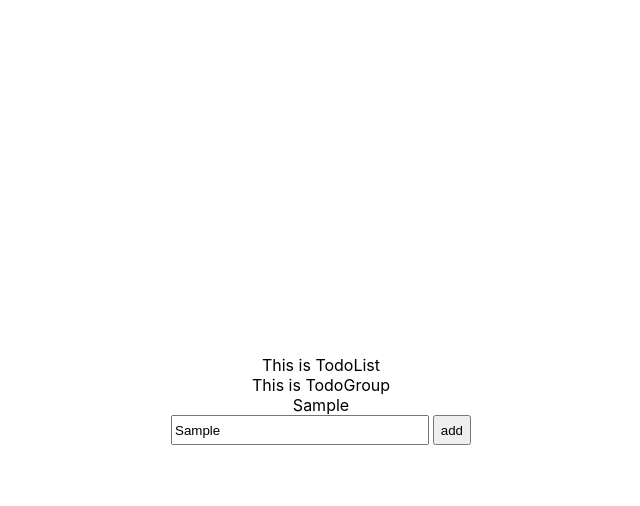
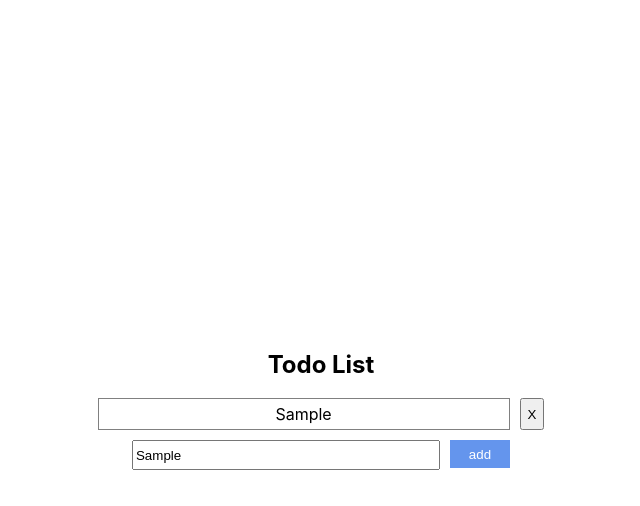
Before and after one commit to Johnny-Zhong908/day11_JohnnyZhong, a React (Create React App) app: page / in a window 1280 px wide. Both pictures are taken after typing "Sample" into the empty fields and a click on the button "add". Shown: the top 506 px of the page, without its empty margins (319-959 px from the left). Built offline with nearby package versions, Linux system fonts and the light colour scheme.

Commit message:
feat: implement the useReducer and useContext with TodoList

```diff
--- a/src/App.js
+++ b/src/App.js
@@ -1,10 +1,14 @@
+import React from "react";
 import './App.css';
 import TodoList from "./components/TodoList";
+import { TodoListProvider } from "./context/TodoListContext";
 
 function App() {
   return (
     <div className="App">
-      <TodoList/>
+      <TodoListProvider>
+        <TodoList/>
+      </TodoListProvider>
     </div>
   );
 }
--- a/src/components/TodoGenerator.css
+++ b/src/components/TodoGenerator.css
@@ -1,10 +1,18 @@
 .todo-generator-wrapper {
-  width: 300px;
   display: flex;
-  justify-content: space-between;
+  justify-content: center;
 
   input {
-    width: 250px;
+    width: 300px;
     height: 24px;
+    margin-right: 10px;
+  }
+
+  button {
+    background-color: cornflowerblue;
+    color: white;
+    border: none;
+    width: 60px;
+    height: 28px;
   }
 }
--- a/src/components/TodoGenerator.jsx
+++ b/src/components/TodoGenerator.jsx
@@ -1,17 +1,21 @@
 import "./TodoGenerator.css";
-import { useState } from "react";
+import { useContext, useState } from "react";
+import { TodoListContext } from "../context/TodoListContext";
 
-const TodoGenerator = (props) => {
-  const [text, setText] = useState("");
+const TodoGenerator = () => {
+  const [text, setText] = useState("")
+  const { dispatch } = useContext(TodoListContext);
 
   const handleChange = (event) => {
-    setText(event.target.value);
-  };
-
+    setText(event.target.value)
+  }
 
   const handleAdd = () => {
-    props.addTodo(text);
-  };
+    if (text.trim()) {
+      dispatch({ type: 'ADD_TODO', payload: text });
+    }
+  }
+
   return(
       <div className={"todo-generator-wrapper"}>
         <input maxLength={100} value={text} onChange={handleChange}/>
--- a/src/components/TodoGroup.jsx
+++ b/src/components/TodoGroup.jsx
@@ -1,11 +1,13 @@
+import { useContext } from "react";
+import { TodoListContext } from "../context/TodoListContext";
 import TodoItem from "./TodoItem";
 
-const TodoGroup = (props) => {
+const TodoGroup = () => {
+  const { state } = useContext(TodoListContext)
   return (
       <div>
-        <span>This is TodoGroup</span>
-        {props.todoList.map((todo) => {
-          return <TodoItem todo={todo} key={todo.id}/>
+        {state.map((todo) => {
+          return <TodoItem key={todo.id} todo={todo}/>
         })}
       </div>
   );
--- /dev/null
+++ b/src/components/TodoItem.css
@@ -0,0 +1,16 @@
+.todo-item-wrapper {
+  display: flex;
+  justify-content: space-between;
+  margin: 10px 0;
+}
+
+.todo-text {
+  border: solid 1px gray;
+  width: 400px;
+  padding: 5px;
+  margin-right: 10px;
+}
+
+.done {
+  text-decoration: line-through;
+}
--- a/src/components/TodoItem.jsx
+++ b/src/components/TodoItem.jsx
@@ -1,6 +1,22 @@
-const TodoItem = (props) => {
+import "./TodoItem.css";
+import { TodoListContext } from "../context/TodoListContext";
+import { useContext } from "react";
+
+const TodoItem = ({todo}) => {
+  const { dispatch } = useContext(TodoListContext);
+
+  const handleToggleTodo = () => {
+    dispatch({ type: 'TOGGLE_TODO', payload: todo.id });
+  };
+
+  const removeTodo = () => {
+    dispatch({ type: 'REMOVE_TODO', payload: todo.id })
+  };
   return (
-      <div>{props.todo.text}</div>
+      <div className={"todo-item-wrapper"}>
+        <div className={`todo-text ${todo.done ? "done" : ""}`} onClick={handleToggleTodo}>{todo.text}</div>
+        <button onClick={removeTodo}>X</button>
+      </div>
   );
 }
 
--- a/src/components/TodoList.jsx
+++ b/src/components/TodoList.jsx
@@ -12,7 +12,7 @@ const TodoList = () => {
 
   return (
       <div>
-        <span>This is TodoList</span>
+        <h2>{"Todo List"}</h2>
         <TodoGroup todoList={todoList}/>
         <TodoGenerator addTodo={handleAddTodo}/>
       </div>
--- /dev/null
+++ b/src/context/TodoListContext.jsx
@@ -0,0 +1,14 @@
+import React, { createContext, useReducer } from 'react';
+import { initialState, todoListReducer } from "./todoListReducer";
+
+export const TodoListContext = createContext();
+
+export const TodoListProvider = ({ children }) => {
+  const [state, dispatch] = useReducer(todoListReducer, initialState);
+
+  return (
+      <TodoListContext.Provider value={{ state, dispatch }}>
+        {children}
+      </TodoListContext.Provider>
+  );
+}
--- /dev/null
+++ b/src/context/todoListReducer.jsx
@@ -0,0 +1,16 @@
+export const initialState = [];
+
+export const todoListReducer = (state, action) => {
+  switch (action.type) {
+    case 'ADD_TODO':
+      return [...state, { id: Date.now(), text: action.payload, done: false }];
+    case 'TOGGLE_TODO':
+      return state.map((todo) =>
+          todo.id === action.payload ? { ...todo, done: !todo.done } : todo
+      );
+    case 'REMOVE_TODO':
+      return state.filter((todo) => todo.id !== action.payload);
+    default:
+      return state;
+  }
+};
```
